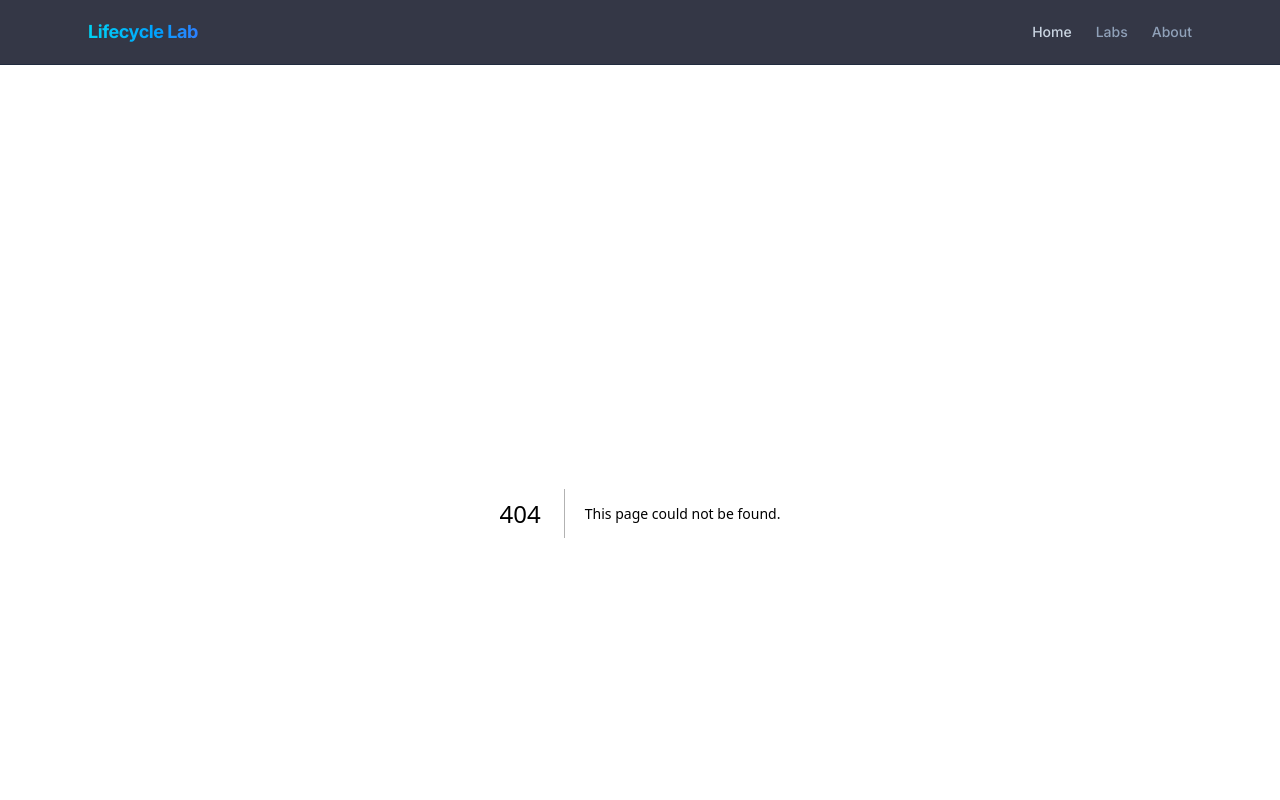
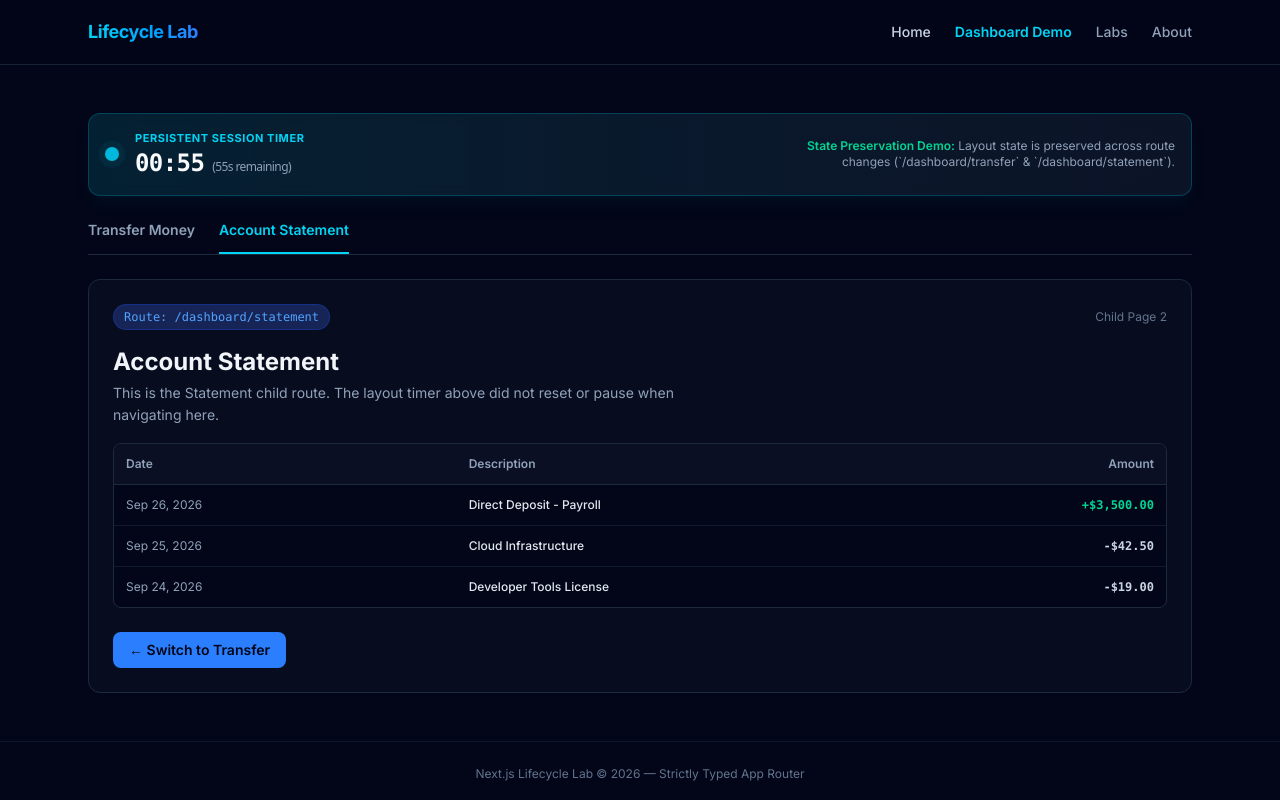
Before and after one commit to ProgrammerZain/nextjs-ui-patterns, a Next.js app: page /dashboard/statement in a window 1280 px wide. Before the commit this address had no page. Shown: the top 800 px of the page. Built offline with nearby package versions, Linux system fonts and the light colour scheme.

Commit message:
feat: demonstrate layout state preservation with session timer

```diff
--- /dev/null
+++ b/app/dashboard/layout.tsx
@@ -0,0 +1,89 @@
+"use client";
+
+import React, { useState, useEffect } from "react";
+import Link from "next/link";
+import { usePathname } from "next/navigation";
+
+export default function DashboardLayout({
+  children,
+}: Readonly<{
+  children: React.ReactNode;
+}>): React.JSX.Element {
+  const [timeLeft, setTimeLeft] = useState<number>(60);
+  const pathname = usePathname();
+
+  useEffect(() => {
+    console.log("Dashboard Layout Mounted");
+  }, []);
+
+  useEffect(() => {
+    const timer = setInterval(() => {
+      setTimeLeft((prev) => (prev > 0 ? prev - 1 : 0));
+    }, 1000);
+
+    return () => clearInterval(timer);
+  }, []);
+
+  const formatTime = (seconds: number): string => {
+    const mins = Math.floor(seconds / 60);
+    const secs = seconds % 60;
+    return `${mins.toString().padStart(2, "0")}:${secs.toString().padStart(2, "0")}`;
+  };
+
+  return (
+    <div className="space-y-6">
+      {/* Session Timer Header */}
+      <div className="p-4 rounded-xl border border-cyan-800/60 bg-gradient-to-r from-cyan-950/60 to-slate-900/80 backdrop-blur flex items-center justify-between shadow-lg shadow-cyan-950/20">
+        <div className="flex items-center gap-4">
+          <div className="relative flex h-3.5 w-3.5">
+            <span className="animate-ping absolute inline-flex h-full w-full rounded-full bg-cyan-400 opacity-75"></span>
+            <span className="relative inline-flex rounded-full h-3.5 w-3.5 bg-cyan-500"></span>
+          </div>
+          <div>
+            <div className="text-[11px] uppercase tracking-wider text-cyan-400 font-bold">
+              Persistent Session Timer
+            </div>
+            <div className="text-2xl font-mono font-bold text-slate-50 tracking-tight flex items-baseline gap-2">
+              <span>{formatTime(timeLeft)}</span>
+              <span className="text-xs font-sans text-slate-400 font-normal">
+                ({timeLeft}s remaining)
+              </span>
+            </div>
+          </div>
+        </div>
+
+        <div className="text-right text-xs text-slate-400 max-w-sm hidden md:block">
+          <span className="text-emerald-400 font-semibold">State Preservation Demo:</span>{" "}
+          Layout state is preserved across route changes (`/dashboard/transfer` &amp; `/dashboard/statement`).
+        </div>
+      </div>
+
+      {/* Sub-Navigation Bar */}
+      <nav className="border-b border-slate-800 flex items-center gap-6">
+        <Link
+          href="/dashboard/transfer"
+          className={`pb-3 text-sm font-semibold border-b-2 transition-colors ${
+            pathname === "/dashboard/transfer"
+              ? "border-cyan-400 text-cyan-400"
+              : "border-transparent text-slate-400 hover:text-slate-200"
+          }`}
+        >
+          Transfer Money
+        </Link>
+        <Link
+          href="/dashboard/statement"
+          className={`pb-3 text-sm font-semibold border-b-2 transition-colors ${
+            pathname === "/dashboard/statement"
+              ? "border-cyan-400 text-cyan-400"
+              : "border-transparent text-slate-400 hover:text-slate-200"
+          }`}
+        >
+          Account Statement
+        </Link>
+      </nav>
+
+      {/* Child Route Container */}
+      <div>{children}</div>
+    </div>
+  );
+}
--- /dev/null
+++ b/app/dashboard/page.tsx
@@ -0,0 +1,5 @@
+import { redirect } from "next/navigation";
+
+export default function DashboardIndex(): never {
+  redirect("/dashboard/transfer");
+}
--- /dev/null
+++ b/app/dashboard/statement/page.tsx
@@ -0,0 +1,66 @@
+import React from "react";
+import Link from "next/link";
+
+interface Transaction {
+  id: string;
+  date: string;
+  description: string;
+  amount: string;
+  type: "credit" | "debit";
+}
+
+const mockTransactions: Transaction[] = [
+  { id: "tx-1", date: "Sep 26, 2026", description: "Direct Deposit - Payroll", amount: "+$3,500.00", type: "credit" },
+  { id: "tx-2", date: "Sep 25, 2026", description: "Cloud Infrastructure", amount: "-$42.50", type: "debit" },
+  { id: "tx-3", date: "Sep 24, 2026", description: "Developer Tools License", amount: "-$19.00", type: "debit" },
+];
+
+export default function StatementPage(): React.JSX.Element {
+  return (
+    <div className="space-y-6">
+      <div className="p-6 rounded-xl border border-slate-800 bg-slate-900/40 space-y-4">
+        <div className="flex items-center justify-between">
+          <div className="inline-flex items-center gap-2 px-2.5 py-1 rounded-full bg-blue-950 text-blue-400 text-xs font-mono font-medium border border-blue-800/50">
+            Route: /dashboard/statement
+          </div>
+          <span className="text-xs text-slate-500">Child Page 2</span>
+        </div>
+
+        <div>
+          <h1 className="text-2xl font-bold text-slate-100">Account Statement</h1>
+          <p className="text-slate-400 text-sm mt-1 leading-relaxed max-w-xl">
+            This is the Statement child route. The layout timer above did not reset or pause when navigating here.
+          </p>
+        </div>
+
+        <div className="mt-4 border border-slate-800 rounded-lg overflow-hidden bg-slate-950">
+          <div className="p-3 bg-slate-900/60 border-b border-slate-800 text-xs font-semibold text-slate-400 grid grid-cols-3">
+            <span>Date</span>
+            <span>Description</span>
+            <span className="text-right">Amount</span>
+          </div>
+          <div className="divide-y divide-slate-800/60">
+            {mockTransactions.map((tx) => (
+              <div key={tx.id} className="p-3 text-xs grid grid-cols-3 items-center">
+                <span className="text-slate-400">{tx.date}</span>
+                <span className="font-medium text-slate-200">{tx.description}</span>
+                <span className={`text-right font-mono font-semibold ${tx.type === "credit" ? "text-emerald-400" : "text-slate-300"}`}>
+                  {tx.amount}
+                </span>
+              </div>
+            ))}
+          </div>
+        </div>
+
+        <div className="pt-2 flex items-center gap-4">
+          <Link
+            href="/dashboard/transfer"
+            className="inline-flex items-center gap-2 px-4 py-2 rounded-lg bg-blue-500 hover:bg-blue-400 text-slate-950 font-semibold text-sm transition-colors"
+          >
+            &larr; Switch to Transfer
+          </Link>
+        </div>
+      </div>
+    </div>
+  );
+}
--- /dev/null
+++ b/app/dashboard/transfer/page.tsx
@@ -0,0 +1,46 @@
+import React from "react";
+import Link from "next/link";
+
+export default function TransferPage(): React.JSX.Element {
+  return (
+    <div className="space-y-6">
+      <div className="p-6 rounded-xl border border-slate-800 bg-slate-900/40 space-y-4">
+        <div className="flex items-center justify-between">
+          <div className="inline-flex items-center gap-2 px-2.5 py-1 rounded-full bg-cyan-950 text-cyan-400 text-xs font-mono font-medium border border-cyan-800/50">
+            Route: /dashboard/transfer
+          </div>
+          <span className="text-xs text-slate-500">Child Page 1</span>
+        </div>
+
+        <div>
+          <h1 className="text-2xl font-bold text-slate-100">Transfer Money</h1>
+          <p className="text-slate-400 text-sm mt-1 leading-relaxed max-w-xl">
+            This is the Transfer child route. Notice how the 60-second countdown timer in the layout above remains uninterrupted as you navigate to Statement.
+          </p>
+        </div>
+
+        <div className="grid grid-cols-1 sm:grid-cols-2 gap-4 pt-2">
+          <div className="p-4 rounded-lg bg-slate-950 border border-slate-800 space-y-1">
+            <div className="text-xs text-slate-500">From Account</div>
+            <div className="font-semibold text-slate-200">Checking Account (*4821)</div>
+            <div className="text-sm font-mono text-emerald-400">$12,450.00 USD</div>
+          </div>
+          <div className="p-4 rounded-lg bg-slate-950 border border-slate-800 space-y-1">
+            <div className="text-xs text-slate-500">To Account</div>
+            <div className="font-semibold text-slate-200">Savings Vault (*9104)</div>
+            <div className="text-sm font-mono text-cyan-400">$45,210.00 USD</div>
+          </div>
+        </div>
+
+        <div className="pt-2 flex items-center gap-4">
+          <Link
+            href="/dashboard/statement"
+            className="inline-flex items-center gap-2 px-4 py-2 rounded-lg bg-cyan-500 hover:bg-cyan-400 text-slate-950 font-semibold text-sm transition-colors"
+          >
+            Switch to Account Statement &rarr;
+          </Link>
+        </div>
+      </div>
+    </div>
+  );
+}
--- a/app/layout.tsx
+++ b/app/layout.tsx
@@ -34,6 +34,12 @@ export default function RootLayout({
                 Home
               </Link>
               <Link
+                href="/dashboard/transfer"
+                className="text-cyan-400 hover:text-cyan-300 font-semibold transition-colors"
+              >
+                Dashboard Demo
+              </Link>
+              <Link
                 href="/labs"
                 className="text-slate-400 hover:text-cyan-400 transition-colors"
               >
```
